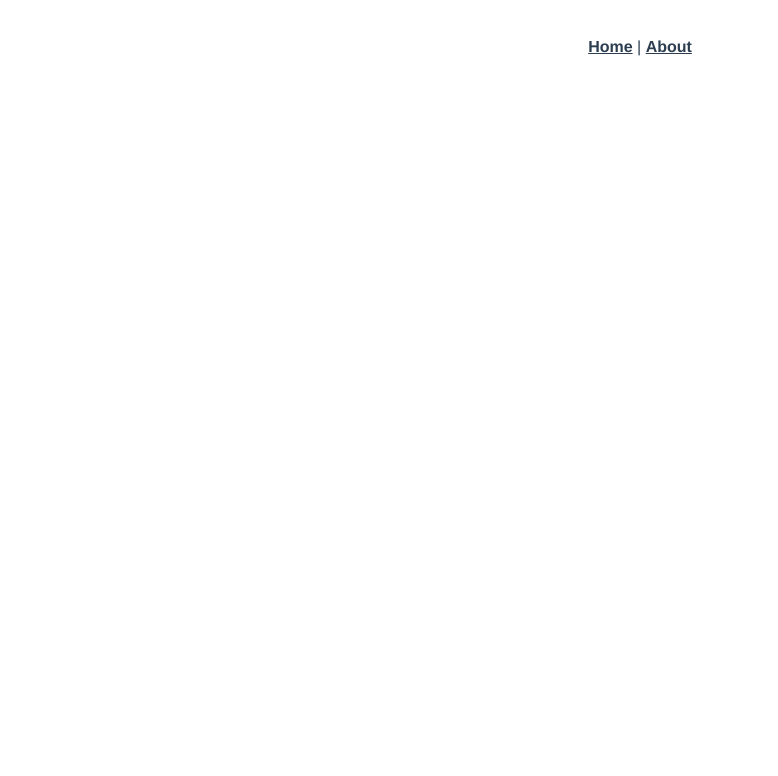
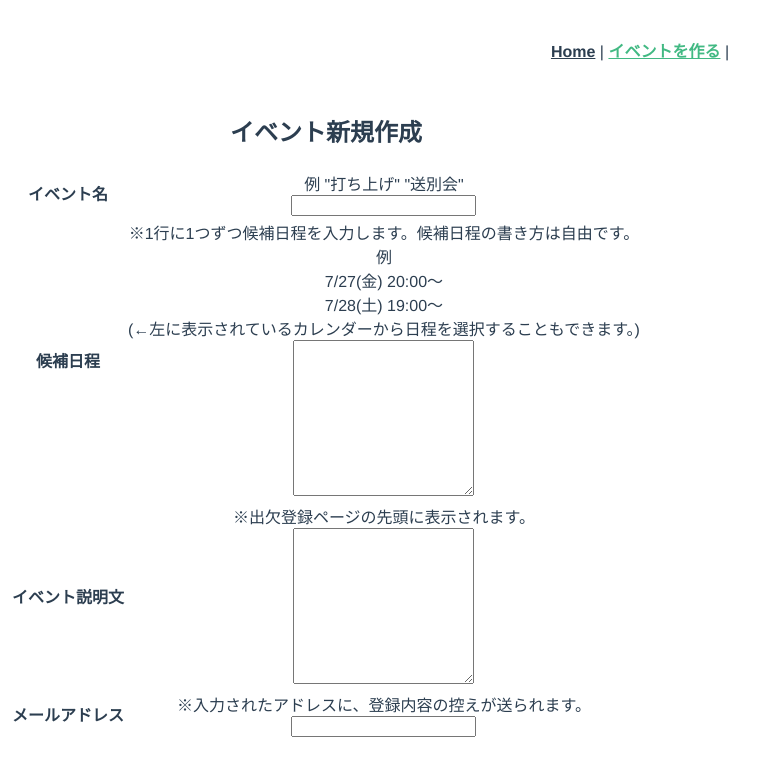
Before and after one commit to kanacoyn/arrangeapp, a Vue app: page /event in a window 1280 px wide. Shown: the top 776 px of the page, without its empty margins (0-778 px from the left). Built offline with nearby package versions, Linux system fonts and the light colour scheme.

Commit message:
イベント作成ページに記入欄を作成

```diff
--- a/src/App.vue
+++ b/src/App.vue
@@ -2,9 +2,9 @@
   <div id="app">
     <div id="nav">
       <router-link to="/">Home</router-link> |
-      <router-link to="/about">About</router-link>
+      <router-link to="/event">イベントを作る</router-link> |
     </div>
-    <router-view/>
+    <router-view />
   </div>
 </template>
 
--- a/src/router/index.ts
+++ b/src/router/index.ts
@@ -1,29 +1,25 @@
-import Vue from 'vue'
-import VueRouter, { RouteConfig } from 'vue-router'
-import Home from '../views/Home.vue'
+import Vue from "vue";
+import VueRouter, { RouteConfig } from "vue-router";
+import Home from "../views/Home.vue";
 
-Vue.use(VueRouter)
+Vue.use(VueRouter);
 
 const routes: Array<RouteConfig> = [
   {
-    path: '/',
-    name: 'Home',
-    component: Home
+    path: "/",
+    name: "Home",
+    component: Home,
   },
   {
-    path: '/about',
-    name: 'About',
-    // route level code-splitting
-    // this generates a separate chunk (about.[hash].js) for this route
-    // which is lazy-loaded when the route is visited.
-    component: () => import(/* webpackChunkName: "about" */ '../views/About.vue')
-  }
-]
+    path: "/event",
+    component: () => import("../views/Event.vue"),
+  },
+];
 
 const router = new VueRouter({
-  mode: 'history',
+  mode: "history",
   base: process.env.BASE_URL,
-  routes
-})
+  routes,
+});
 
-export default router
+export default router;
--- a/src/views/About.vue
+++ /dev/null
@@ -1,5 +0,0 @@
-<template>
-  <div class="about">
-    <h1>T削除予定</h1>
-  </div>
-</template>
--- /dev/null
+++ b/src/views/Event.vue
@@ -0,0 +1,81 @@
+<template>
+  <div class="container">
+    <tbody>
+      <tr>
+        <td id="mainColumn">
+          <div class="mainbox">
+            <h2><span>イベント新規作成</span></h2>
+            <form action="confirm">
+              <div class="register">
+                <table width="100%">
+                  <tr>
+                    <th>イベント名</th>
+                    <td>
+                      例 "打ち上げ" "送別会"<br />
+
+                      <input
+                        type="text"
+                        name="eventname"
+                        maxlength="250"
+                        value=""
+                        class="inputbox"
+                      />
+                    </td>
+                  </tr>
+
+                  <tr>
+                    <th>候補日程</th>
+                    <td>
+                      ※1行に1つずつ候補日程を入力します。候補日程の書き方は自由です。<br />
+                      例 <br />
+                      7/27(金) 20:00～<br />
+                      7/28(土) 19:00～<br />
+                      (←左に表示されているカレンダーから日程を選択することもできます。)<br />
+                      <textarea
+                        name="schedule"
+                        id="schedule"
+                        rows="10"
+                      ></textarea>
+                    </td>
+                  </tr>
+
+                  <tr>
+                    <th>イベント説明文</th>
+                    <td>
+                      ※出欠登録ページの先頭に表示されます。<br /><textarea
+                        name="explain"
+                        rows="10"
+                      ></textarea>
+                    </td>
+                  </tr>
+
+                  <tr>
+                    <th>メールアドレス</th>
+                    <td>
+                      ※入力されたアドレスに、登録内容の控えが送られます。
+                      <br />
+                      <input
+                        type="text"
+                        name="email"
+                        maxlength="100"
+                        value=""
+                      />
+                    </td>
+                  </tr>
+                </table>
+              </div>
+            </form>
+          </div>
+        </td>
+      </tr>
+    </tbody>
+  </div>
+</template>
+
+<script lang="ts">
+import { Component, Vue } from "vue-property-decorator";
+@Component
+export default class XXXComponent extends Vue {}
+</script>
+
+<style scoped></style>
--- a/src/views/Home.vue
+++ b/src/views/Home.vue
@@ -1,18 +1,14 @@
 <template>
   <div class="home">
-    <img alt="Vue logo" src="../assets/logo.png">
-    <HelloWorld msg="Welcome to Your Vue.js + TypeScript App"/>
+    イベントを作成する
+
+    <img alt="Vue logo" src="../assets/logo.png" />
   </div>
 </template>
 
 <script lang="ts">
-import { Component, Vue } from 'vue-property-decorator';
-import HelloWorld from '@/components/HelloWorld.vue'; // @ is an alias to /src
+import { Component, Vue } from "vue-property-decorator";
 
-@Component({
-  components: {
-    HelloWorld,
-  },
-})
+@Component({})
 export default class Home extends Vue {}
 </script>
```
